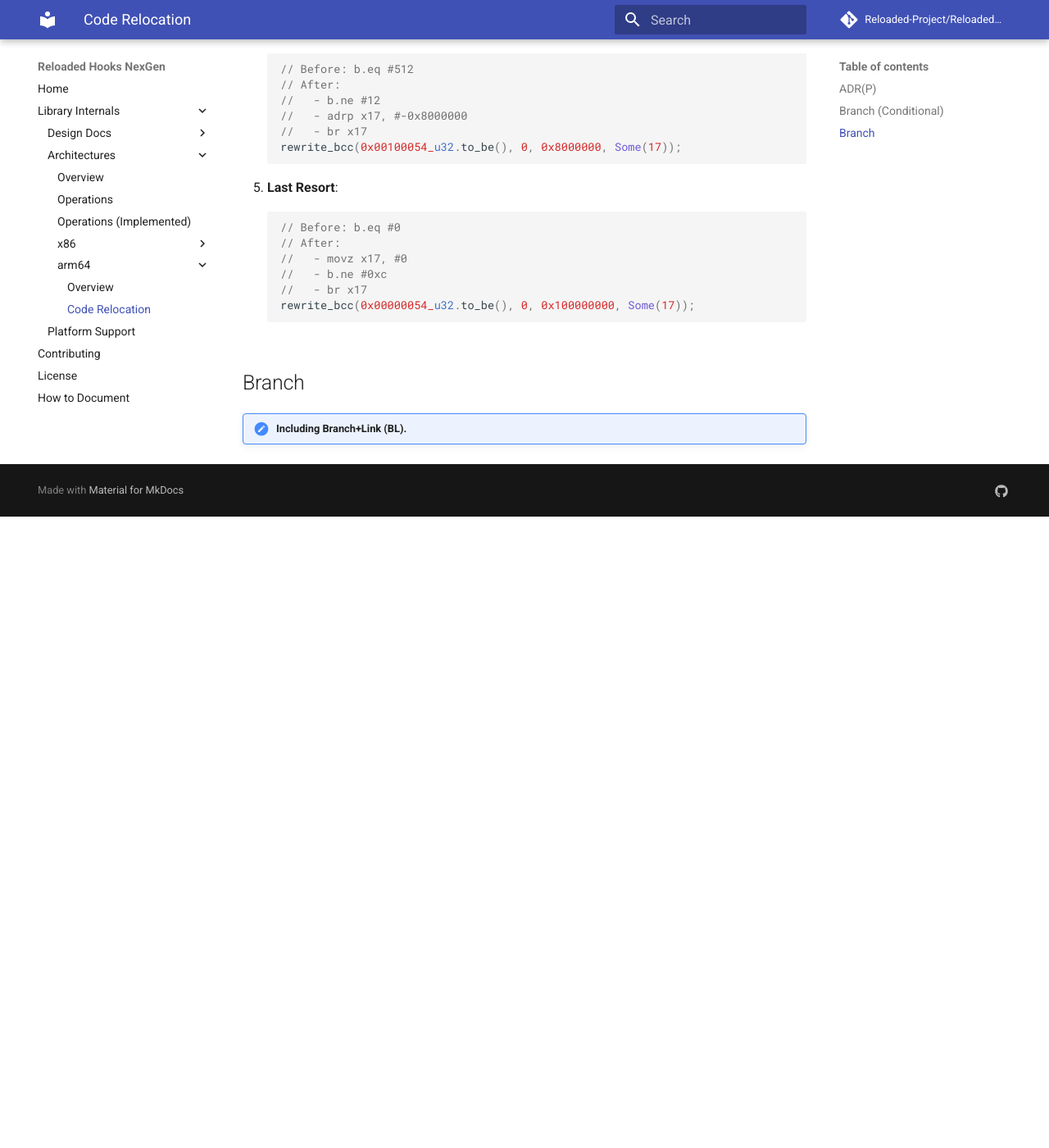
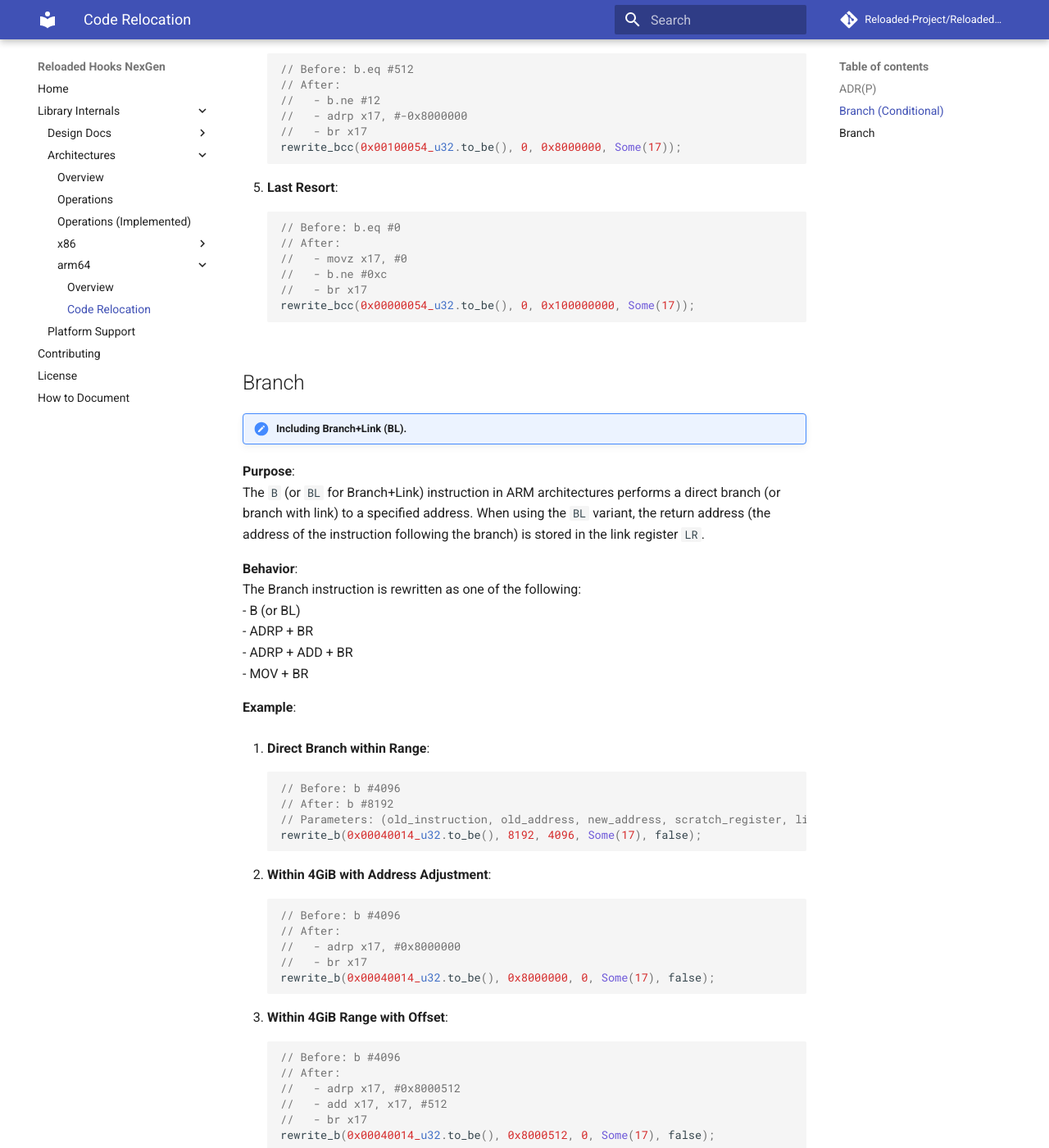
Before and after one commit to Reloaded-Project/Reloaded.Hooks-rs, an MkDocs documentation site: the page built from docs/dev/arch/arm64/code_relocation.md, in a window 1280 px wide and 1400 px high, scrolled down 2227 px. Shown: the whole window at 82% size. Built offline with MkDocs 1.6.1 and Material for MkDocs 9.7.7, drawn with Linux system fonts in a browser that asks for light colours; comment, search, counter and statistics services are not loaded; before the commit the page ends 2857 px from its top, so only the background shows below that; some of the changed text lies outside the part shown.

Commit message:
Added: Missing Documentation for Branch Code Rewrite

````diff
--- a/docs/dev/arch/arm64/code_relocation.md
+++ b/docs/dev/arch/arm64/code_relocation.md
@@ -117,3 +117,59 @@ The Branch Conditional instruction is rewritten as:
 ## Branch
 
 !!! note "Including Branch+Link (BL)."
+
+**Purpose**:
+The `B` (or `BL` for Branch+Link) instruction in ARM architectures performs a direct branch (or branch with link) to a specified address. When using the `BL` variant, the return address (the address of the instruction following the branch) is stored in the link register `LR`.
+
+**Behavior**:
+The Branch instruction is rewritten as one of the following:
+- B (or BL)
+- ADRP + BR
+- ADRP + ADD + BR
+- MOV <immediate> + BR
+
+**Example**:
+
+1. **Direct Branch within Range**:
+    ```rust
+    // Before: b #4096
+    // After: b #8192
+    // Parameters: (old_instruction, old_address, new_address, scratch_register, link)
+    rewrite_b(0x00040014_u32.to_be(), 8192, 4096, Some(17), false);
+    ```
+
+2. **Within 4GiB with Address Adjustment**:
+    ```rust
+    // Before: b #4096
+    // After:
+    //   - adrp x17, #0x8000000
+    //   - br x17
+    rewrite_b(0x00040014_u32.to_be(), 0x8000000, 0, Some(17), false);
+    ```
+
+3. **Within 4GiB Range with Offset**:
+    ```rust
+    // Before: b #4096
+    // After:
+    //   - adrp x17, #0x8000512
+    //   - add x17, x17, #512
+    //   - br x17
+    rewrite_b(0x00040014_u32.to_be(), 0x8000512, 0, Some(17), false);
+    ```
+
+4. **Out of Range, Use MOV**:
+    ```rust
+    // Before: b #4096
+    // After:
+    //   - movz x17, #...
+    //   - ...
+    //   - br x17
+    rewrite_b(0x00040014_u32.to_be(), 0x100000000, 0, Some(17), false);
+    ```
+
+5. **Branch with Link within Range**:
+    ```rust
+    // Before: bl #4096
+    // After: bl #8192
+    rewrite_b(0x00040094_u32.to_be(), 8192, 4096, Some(17), true);
+    ```
````
